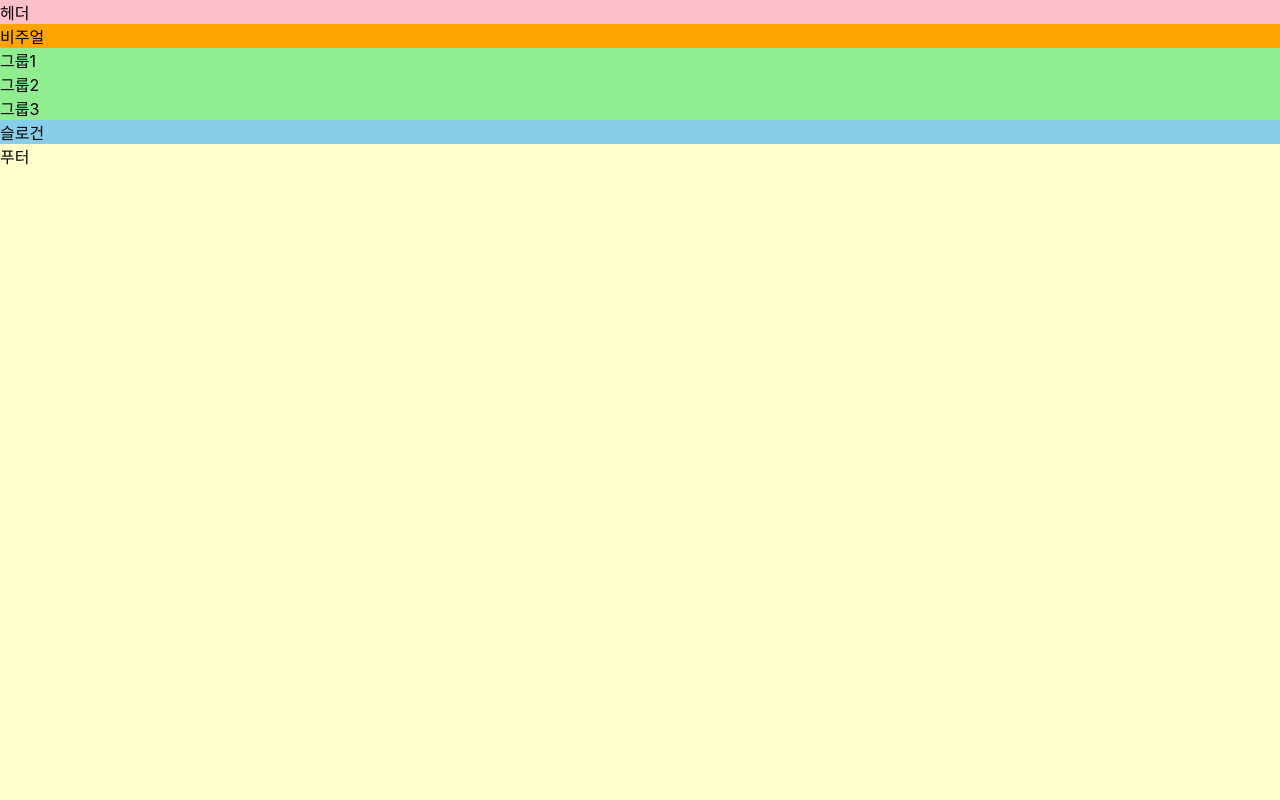
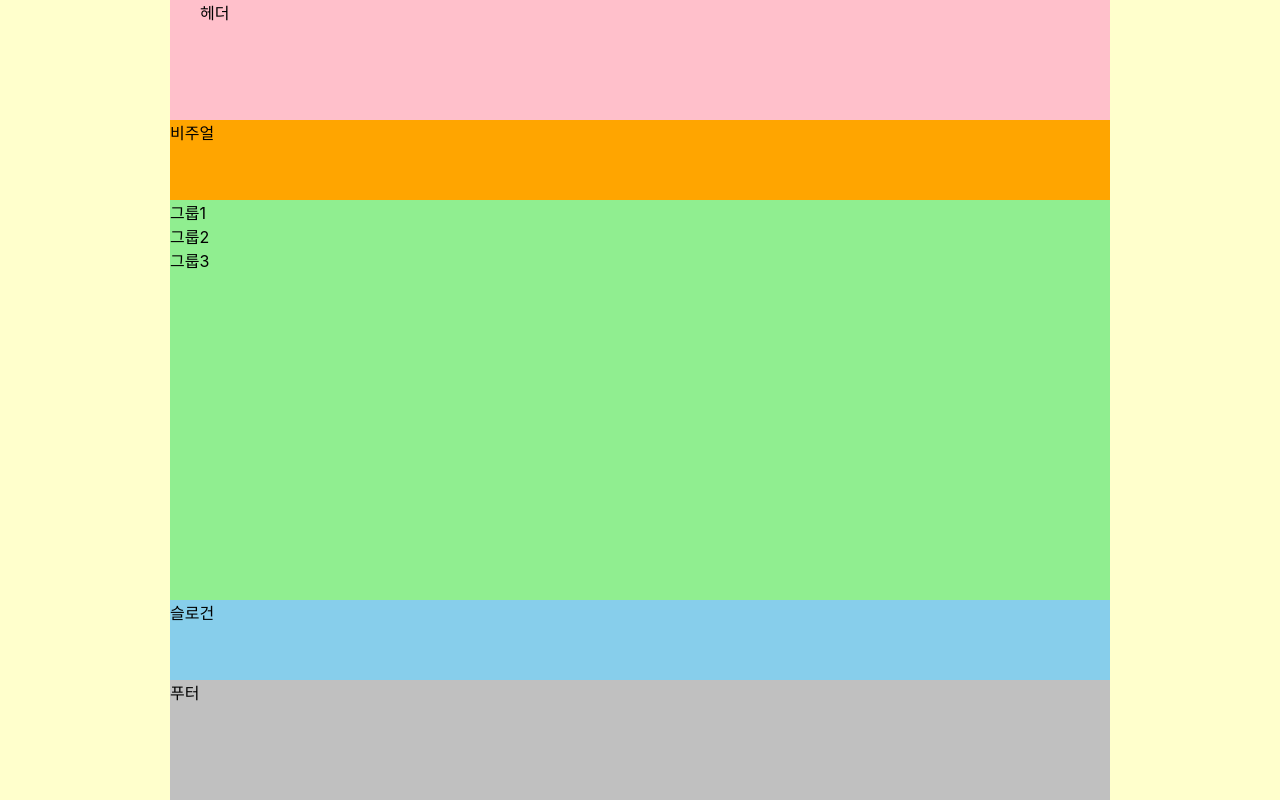
Before and after one commit to jeong-dev/HTML5, a plain HTML site: page index.html in a window 1280 px wide. Drawn offline with Linux system fonts and the light colour scheme; a web font is replaced by a local one.

Commit message:
[docs] web cafe 레이아웃 구현

```diff
--- a/styles/style.css
+++ b/styles/style.css
@@ -1,27 +1,50 @@
 @import url(./normalize.css);
 @import url(./reset.css);
 
+/* 본문 스타일 */
 body {
   background: #ffc;
   font-family: "Pretendard Variable", Pretendard, -apple-system, BlinkMacSystemFont, system-ui, Roboto, "Helvetica Neue", "Segoe UI", "Apple SD Gothic Neo", "Noto Sans KR", "Malgun Gothic", "Apple Color Emoji", "Segoe UI Emoji", "Segoe UI Symbol", sans-serif;
 }
 
+/* 레이아웃 */
+.header, .visual, .main, .slogan, .footer-inner {
+  box-sizing: border-box;
+  width: 940px;
+  margin: 0 auto;
+}
+
+/* 헤더 */
 .header{
   background: pink;
+  padding: 0 30px;
+  height: 15vh;
 }
 
+/* 비주얼 */
 .visual{
   background: orange;
+  height: 10vh;
 }
 
+/* 메인 */
 .main{
   background: lightgreen;
+  height: 50vh;
 }
 
+/* 슬로건 */
 .slogan{
   background: skyblue;
+  height: 10vh;
 }
 
+/* 푸터 */
 .footer{
   background: gray;
 }
+
+.footer-inner {
+  background-color: silver;
+  height: 15vh;
+}
```
